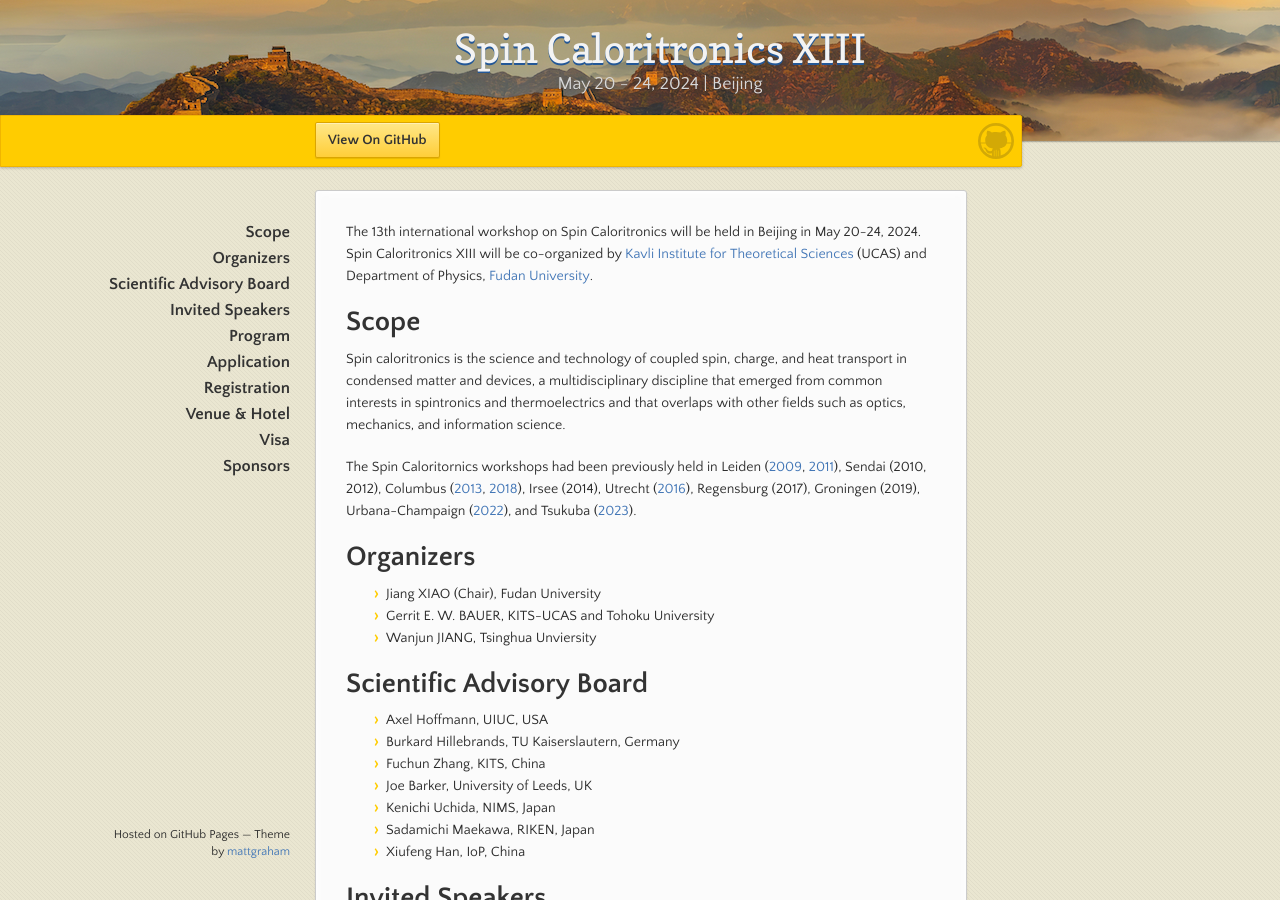
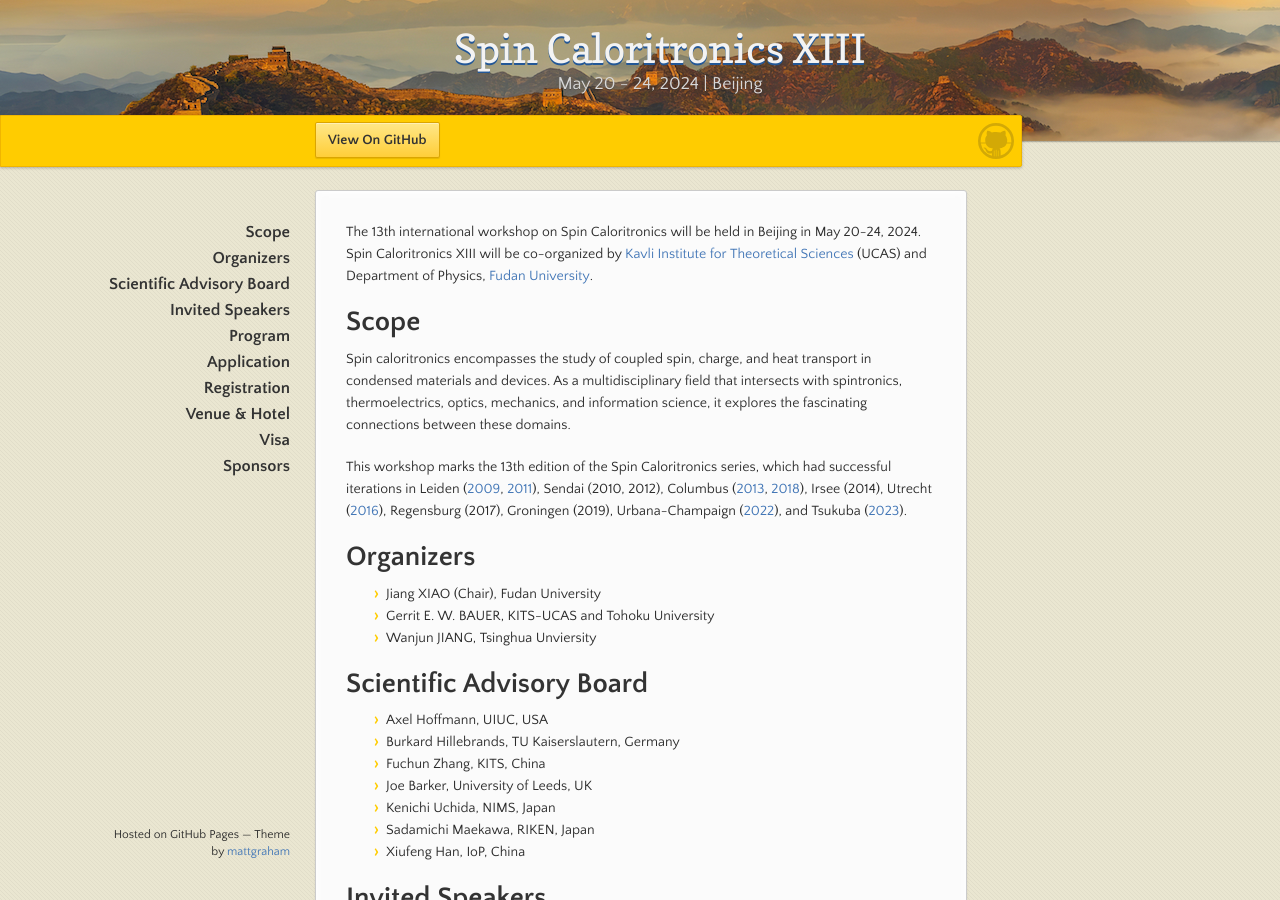
Before and after one commit to spincaloritronics/spincaloritronics.github.io, a Jekyll site: the page built from index.md, in a window 1280 px wide and 900 px high. Built offline with Jekyll 4.4.1, drawn with Linux system fonts in a browser that asks for light colours; our own code applies the rules of GitHub Pages for plain Markdown files.

Commit message:
Update index.md

```diff
--- a/index.md
+++ b/index.md
@@ -2,9 +2,9 @@ The 13th international workshop on Spin Caloritronics will be held in Beijing in
 
 # Scope
 
-Spin caloritronics is the science and technology of coupled spin, charge, and heat transport in condensed matter and devices, a multidisciplinary discipline that emerged from common interests in spintronics and thermoelectrics and that overlaps with other fields such as optics, mechanics, and information science.
+Spin caloritronics encompasses the study of coupled spin, charge, and heat transport in condensed materials and devices. As a multidisciplinary field that intersects with spintronics, thermoelectrics, optics, mechanics, and information science, it explores the fascinating connections between these domains.
 
-The Spin Caloritornics workshops had been previously held in
+This workshop marks the 13th edition of the Spin Caloritronics series, which had successful iterations in
 Leiden ([2009](https://www.lorentzcenter.nl/spin-caloritronics.html), [2011](https://www.lorentzcenter.nl/spin-caloritronics-iii.html)),
 Sendai (2010, 2012),
 Columbus ([2013](https://cem.osu.edu/event/spin-caloritronics-v/), [2018](https://cem.osu.edu/news/spin-cal-ix/)),
```
